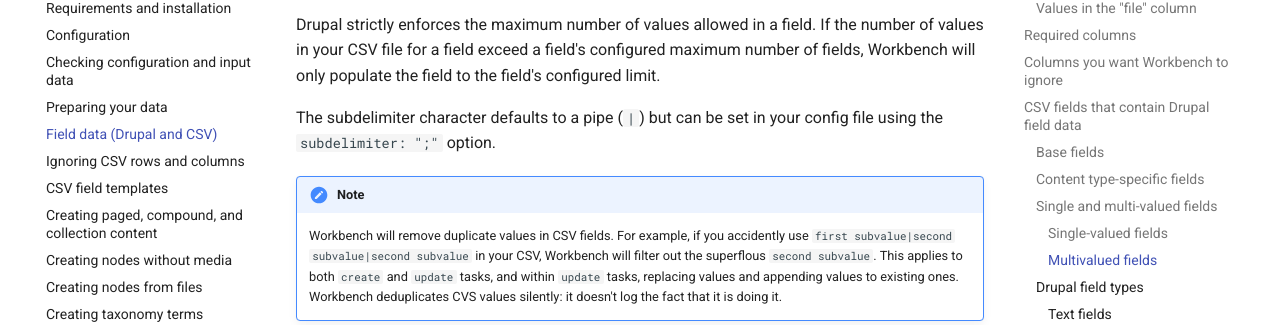
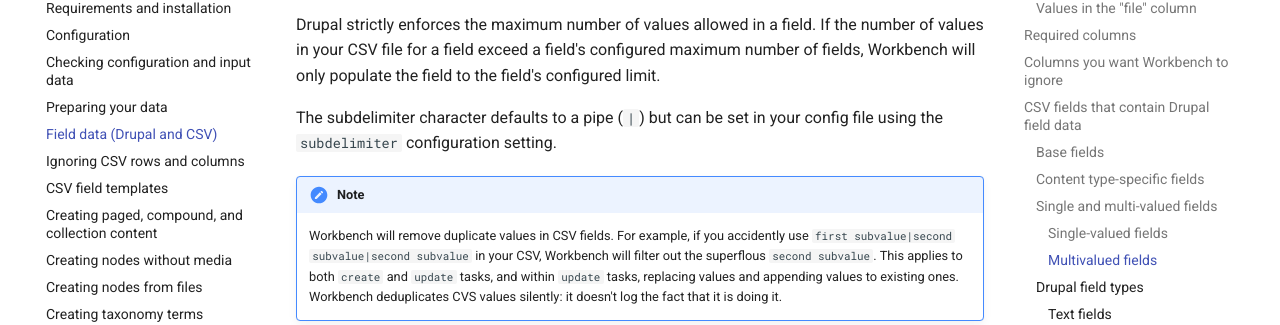
Before and after one commit to mjordan/islandora_workbench_docs, an MkDocs documentation site: the page built from docs/fields.md, in a window 1280 px wide and 900 px high, scrolled down 5924 px. Shown: the part 127-452 px from the top of the window. Built offline with MkDocs 1.6.1 and Material for MkDocs 9.7.7, drawn with Linux system fonts in a browser that asks for light colours; comment, search, counter and statistics services are not loaded.

Commit message:
Update fields.md

```diff
--- a/docs/fields.md
+++ b/docs/fields.md
@@ -141,7 +141,7 @@
 
 Drupal strictly enforces the maximum number of values allowed in a field. If the number of values in your CSV file for a field exceed a field's configured maximum number of fields, Workbench will only populate the field to the field's configured limit.
 
-The subdelimiter character defaults to a pipe (`|`) but can be set in your config file using the `subdelimiter: ";"` option.
+The subdelimiter character defaults to a pipe (`|`) but can be set in your config file using the `subdelimiter` configuration setting.
 
 !!! note
     Workbench will remove duplicate values in CSV fields. For example, if you accidently use `first subvalue|second subvalue|second subvalue` in your CSV, Workbench will filter out the superflous `second subvalue`. This applies to both `create` and `update` tasks, and within `update` tasks, replacing values and appending values to existing ones. Workbench deduplicates CVS values silently: it doesn't log the fact that it is doing it.
```
